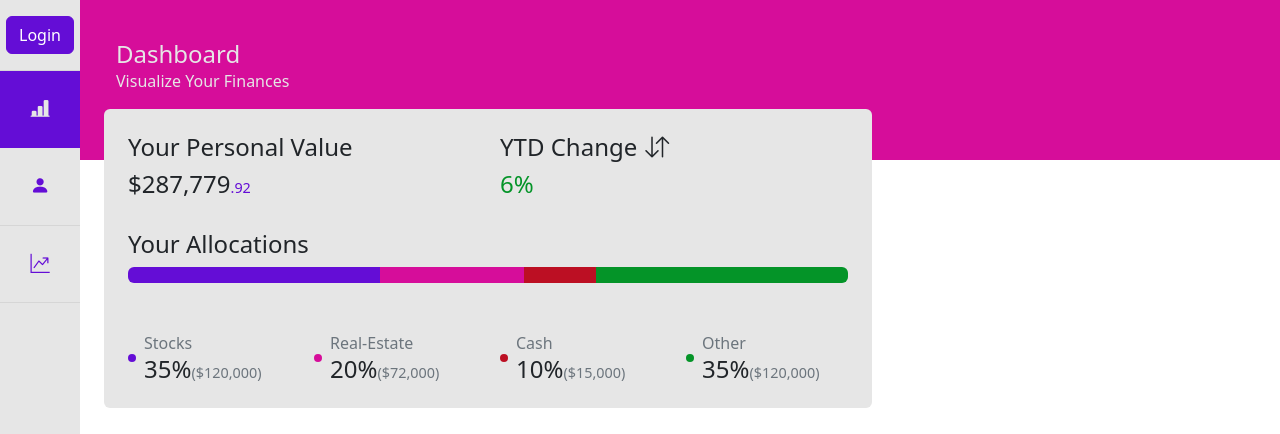
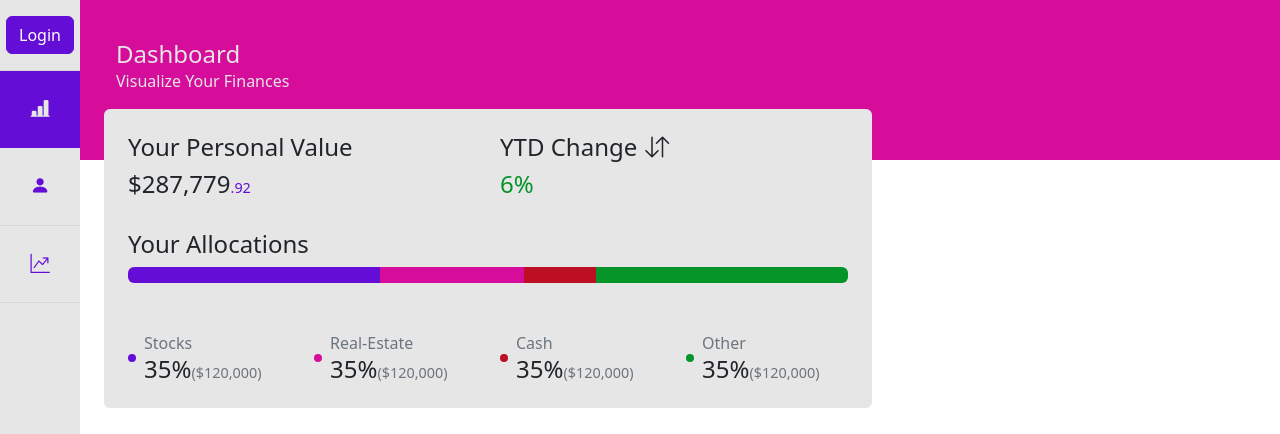
Before and after one commit to CALEBELLIOTT/game-blitz, a React (Create React App) app: page /dashboard in a window 1280 px wide. Shown: the top 434 px of the page. Built offline with nearby package versions, Linux system fonts and the light colour scheme.

Commit message:
convert currency - refactor

```diff
--- a/src/components/AccountSummary/AccountSummary.js
+++ b/src/components/AccountSummary/AccountSummary.js
@@ -1,5 +1,35 @@
 import { Col, ProgressBar, Row } from "react-bootstrap"
 import './AccountSummary.css'
+import React from 'react'
+import { convertCurrency } from "../../util/convertCurrency"
+
+const categories = [
+    {
+        name: 'Stocks',
+        percentage: 35,
+        total: 120000,
+        color: 'primary'
+    },
+    {
+        name: 'Real-Estate',
+        percentage: 35,
+        total: 120000,
+        color: 'secondary'
+    },
+    {
+        name: 'Cash',
+        percentage: 35,
+        total: 120000,
+        color: 'danger'
+    },
+    {
+        name: 'Other',
+        percentage: 35,
+        total: 120000,
+        color: 'success'
+    },
+]
+
 const AccountSummary = () => {
     return (
         <Row>
@@ -25,50 +55,19 @@ const AccountSummary = () => {
                             <ProgressBar variant="success" now={35} key={3} />
                         </ProgressBar>
                     </Col>
-                    <Col sm={3} className="mt-5">
-                        <div className="d-flex align-items-center">
-                            <div className="small-dot bg-primary" />
-                            <div className="ms-2">
-                                <p className="mb-0  text-muted">Stocks</p>
-                                <div className="d-flex">
-                                    <h4 className="mb-0">35%<span className="font-smaller mb-0 text-muted">($120,000)</span></h4>
+                    {categories.map(({ name, percentage, total, color }) => (
+                        <Col sm={3} className="mt-5" key={name}>
+                            <div className="d-flex align-items-center">
+                                <div className={`small-dot bg-${color}`} />
+                                <div className="ms-2">
+                                    <p className="mb-0  text-muted">{name}</p>
+                                    <div className="d-flex">
+                                        <h4 className="mb-0">{percentage}%<span className="font-smaller mb-0 text-muted">{`(${convertCurrency(total, false)})`}</span></h4>
+                                    </div>
                                 </div>
                             </div>
-                        </div>
-                    </Col>
-                    <Col sm={3} className="mt-5">
-                        <div className="d-flex align-items-center">
-                            <div className="small-dot bg-secondary" />
-                            <div className="ms-2">
-                                <p className="mb-0  text-muted">Real-Estate</p>
-                                <div className="d-flex">
-                                    <h4 className="mb-0">20%<span className="font-smaller mb-0 text-muted">($72,000)</span></h4>
-                                </div>
-                            </div>
-                        </div>
-                    </Col>
-                    <Col sm={3} className="mt-5">
-                        <div className="d-flex align-items-center">
-                            <div className="small-dot bg-danger" />
-                            <div className="ms-2">
-                                <p className="mb-0  text-muted">Cash</p>
-                                <div className="d-flex">
-                                    <h4 className="mb-0">10%<span className="font-smaller mb-0 text-muted">($15,000)</span></h4>
-                                </div>
-                            </div>
-                        </div>
-                    </Col>
-                    <Col sm={3} className="mt-5">
-                        <div className="d-flex align-items-center">
-                            <div className="small-dot bg-success" />
-                            <div className="ms-2">
-                                <p className="mb-0  text-muted">Other</p>
-                                <div className="d-flex">
-                                    <h4 className="mb-0">35%<span className="font-smaller mb-0 text-muted">($120,000)</span></h4>
-                                </div>
-                            </div>
-                        </div>
-                    </Col>
+                        </Col>
+                    ))}
                 </Row>
             </Col>
         </Row>
--- /dev/null
+++ b/src/util/convertCurrency.js
@@ -0,0 +1,11 @@
+export const convertCurrency = (amt, withCentsPlace) => {
+  let USDollar = new Intl.NumberFormat('en-US', {
+    style: 'currency',
+    currency: 'USD',
+    ...(!withCentsPlace ? {
+      minimumFractionDigits: 0,
+      maximumFractionDigits: 0,
+    } : {})
+  });
+  return USDollar.format(amt)
+}
```
